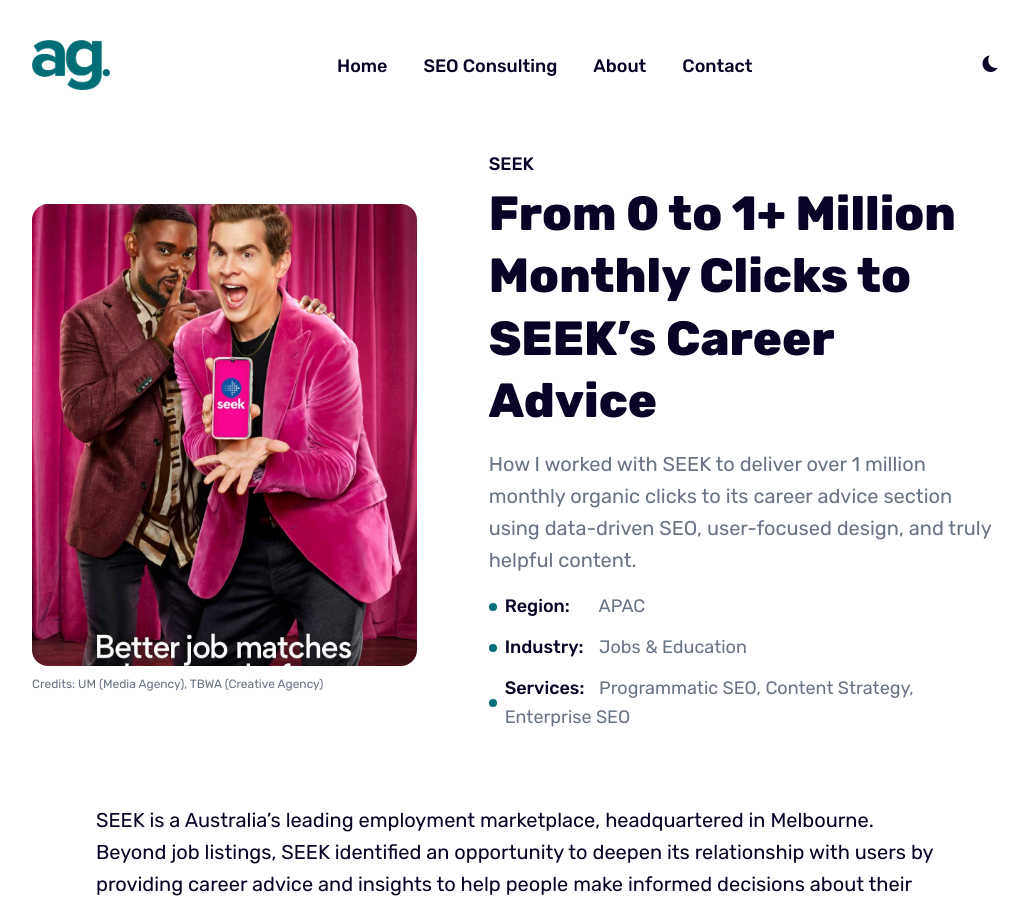
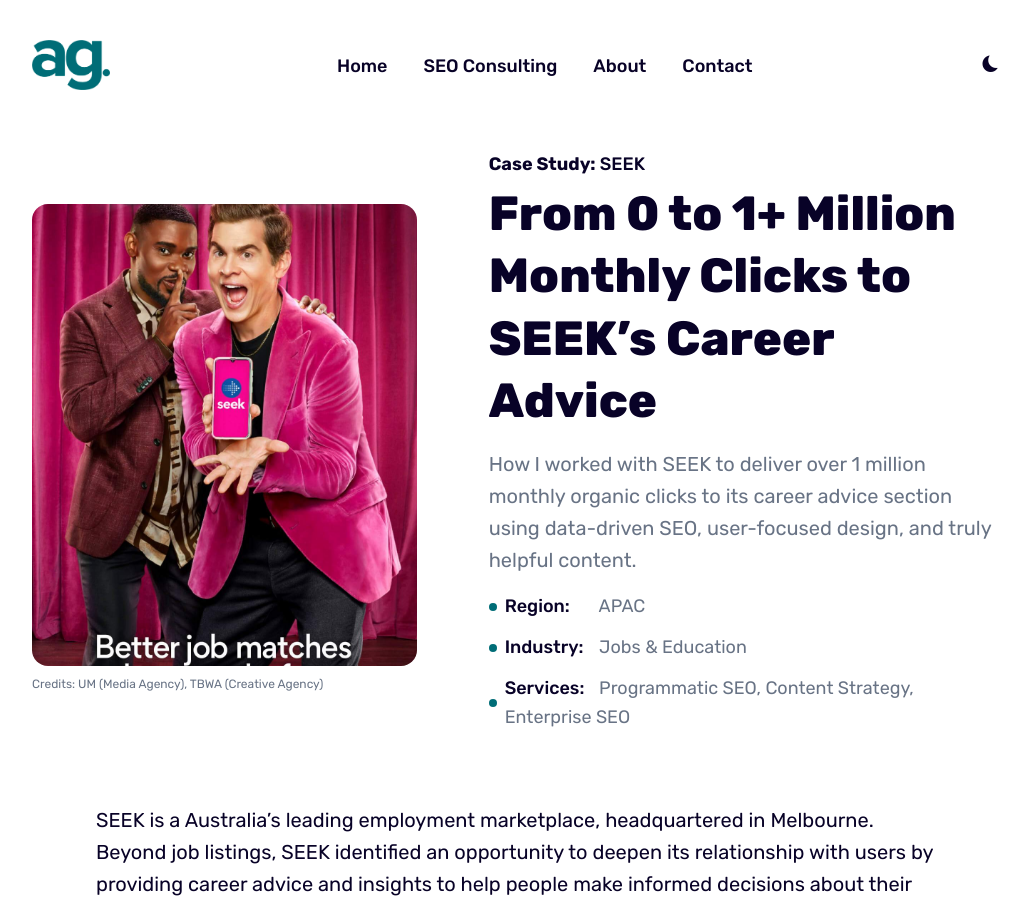
Before and after one commit to Gloyns/gloynscom, a Jekyll site: the page built from _works/seek.md, in a window 1280 px wide and 900 px high. Shown: the whole window, without its empty margins (124-1152 px from the left). Built offline with Jekyll 4.4.1, drawn with Linux system fonts in a browser that asks for light colours.

Commit message:
Update work.html

```diff
--- a/_layouts/work.html
+++ b/_layouts/work.html
@@ -22,7 +22,7 @@ layout: default
       <div class="col col-7 col-d-12">
         <div class="work-head__right">
           {% if page.client %}
-          <div class="work-category">{{ page.client }}</div>
+          <div class="work-category"><strong>Case Study:</strong> <span>{{ page.client }}</span></div>
           {% endif %}
           <h1 class="page-title">{{ page.title }}</h1>
           {% if page.description %}
@@ -30,13 +30,13 @@ layout: default
           {% endif %}
           <ul class="work-meta list-reset">
             {% if page.region %}
-            <li class="work-meta__item"><strong>Region:  </strong>   <span>  {{ page.region }}</span></li>
+            <li class="work-meta__item"><strong>Region:</strong> <span> {{ page.region }}</span></li>
             {% endif %}
             {% if page.industry %}
-            <li class="work-meta__item"><strong>Industry:  </strong>   <span>  {{ page.industry }}</span></li>
+            <li class="work-meta__item"><strong>Industry:</strong> <span> {{ page.industry }}</span></li>
             {% endif %}
             {% if page.services %}
-            <li class="work-meta__item"><strong>Services:  </strong>   <span>  {{ page.services }}</span></li>
+            <li class="work-meta__item"><strong>Services:</strong> <span> {{ page.services }}</span></li>
             {% endif %}
           </ul>
         </div>
```
